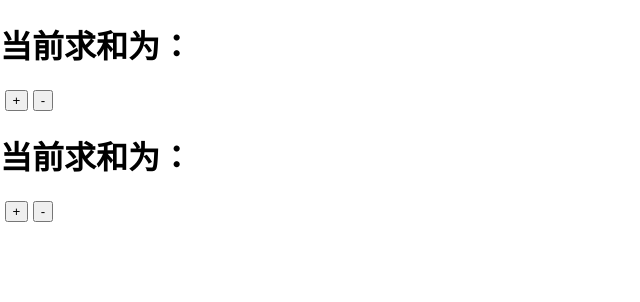
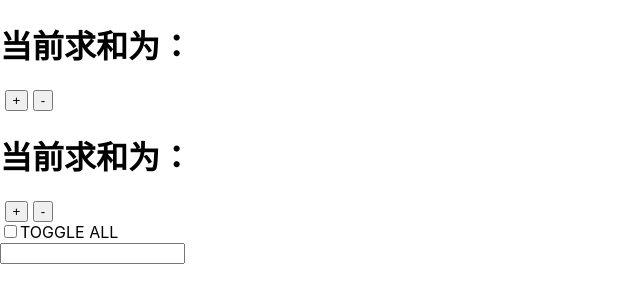
Before and after one commit to HideOnBushTuT/my-app, a React (Create React App) app: page / in a window 1280 px wide. Shown: the top 302 px of the page, without its empty margins (0-640 px from the left). Built offline with nearby package versions, Linux system fonts and the light colour scheme; the HTML template or start-up script is replaced by a standard one.

Commit message:
feat: todo header & list

```diff
--- a/src/App.js
+++ b/src/App.js
@@ -1,11 +1,13 @@
 import React, { Component } from 'react'
 import Count from './Components'
+import TodoList from './Components/Todo List'
 
 export default class App extends Component {
   render() {
     return <div>
       <Count />
       <Count />
+      <TodoList />
     </div>
   }
 }
--- /dev/null
+++ b/src/Components/Todo List/Header/TodoHeader.js
@@ -0,0 +1,18 @@
+export default ({ toggleAll, untoggleAll }) => {
+    const checkboxHandler = (event) => {
+        if (event.target.checked) {
+            toggleAll()
+        } else {
+            untoggleAll()
+        }
+    }
+
+    return (
+        <div>
+            <label>
+            <input type="checkbox" onChange={checkboxHandler}  />
+            TOGGLE ALL
+            </label>
+        </div>
+    )
+}
--- /dev/null
+++ b/src/Components/Todo List/Header/index.jsx
@@ -0,0 +1,8 @@
+import { connect } from "react-redux"
+import {
+    toggleAll,
+    untoggleAll
+} from "../../../Store/Action/todo"
+import TodoHeader from "./TodoHeader"
+
+export default connect((state) => {}, { toggleAll, untoggleAll })(TodoHeader)
--- /dev/null
+++ b/src/Components/Todo List/List/List.js
@@ -0,0 +1,43 @@
+export default ({ todos, addTodo, toggle }) => {
+    const textHandler = (event) => {
+        const text = event.target.value
+        if (text.length == 0) {
+            return
+        }
+        addTodo(text)
+    }
+
+    const keyDownHandler = (event) => {
+        if (event.key != 'Enter') {
+            return
+        }
+        const text = event.target.value
+        if (text.length == 0) {
+            return
+        }
+        addTodo(text)
+    }
+
+    const checkboxHandler = (event) => {
+        const { name } = event.target
+        toggle(name)
+    }
+
+    return <div>
+        <input type="text" onKeyDown={keyDownHandler}/>
+        <div>
+            {
+                todos.map(({ id, todo, isCompleted }) => {
+                    return (
+                        <div key={id}>
+                        <label>
+                            <input type="checkbox" name={id} checked={isCompleted} onChange={checkboxHandler} />
+                                {todo}
+                        </label>
+                    </div>
+                    )
+                })
+            }
+        </div>
+    </div>
+}
--- /dev/null
+++ b/src/Components/Todo List/List/index.jsx
@@ -0,0 +1,14 @@
+import { connect } from "react-redux"
+import { addTodoAction, toggleTodoAction } from "../../../Store/Action/todo"
+import List from "./List"
+
+const mapStateToProps = (state) => ({ todos: state.todos.todos })
+const mapDispatchToProps = (dispatch) => ({
+    addTodo: (name) => {
+        dispatch(addTodoAction(name))
+    },
+    toggle: (id) => {
+        dispatch(toggleTodoAction(id))
+    }
+})
+export default connect(mapStateToProps, mapDispatchToProps)(List)
--- /dev/null
+++ b/src/Components/Todo List/index.js
@@ -0,0 +1,9 @@
+import TodoHeader from "./Header/index"
+import List from "./List"
+
+export default () => {
+    return <div>
+        <TodoHeader />
+        <List />
+    </div>
+}
--- a/src/Store/Reducers/todoListReducer.js
+++ b/src/Store/Reducers/todoListReducer.js
@@ -1,4 +1,3 @@
-import { type } from "@testing-library/user-event/dist/type";
 import {
     ADD_TODO,
     TOGGLE_TODO,
```
